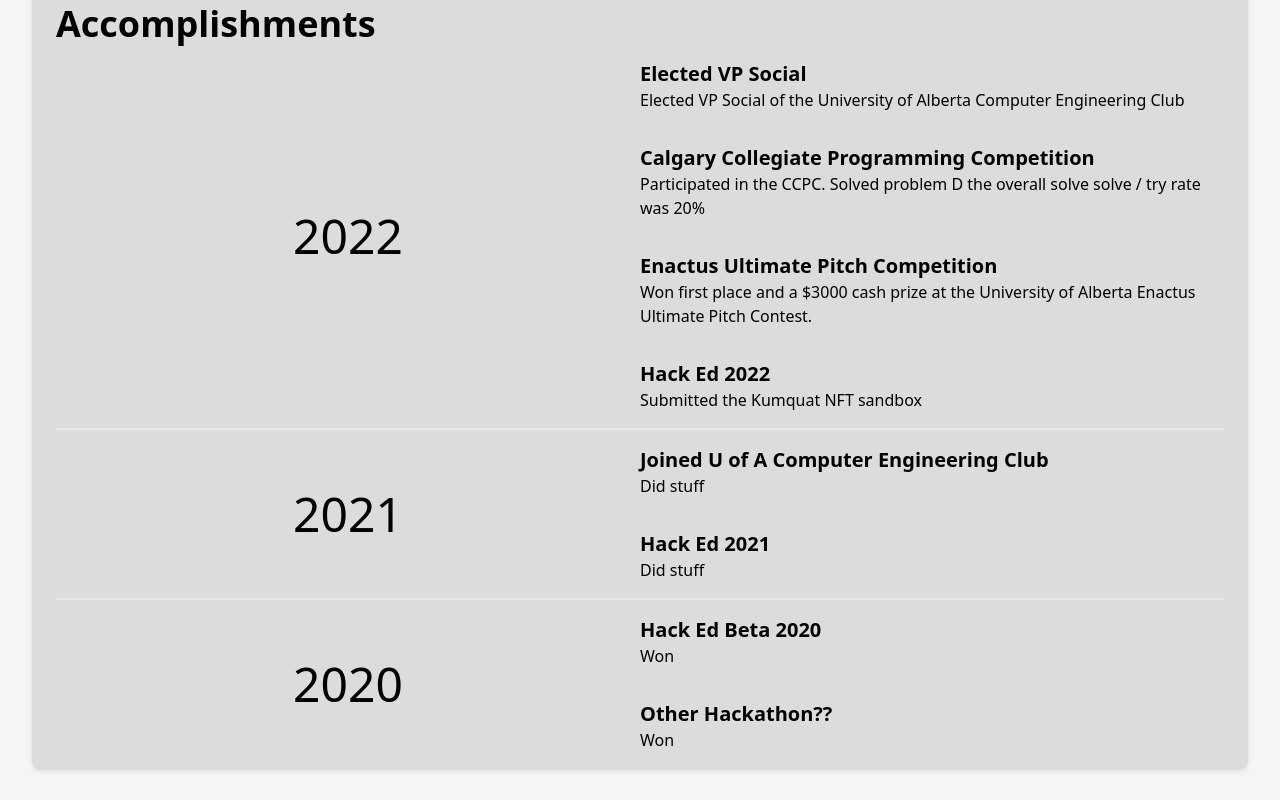
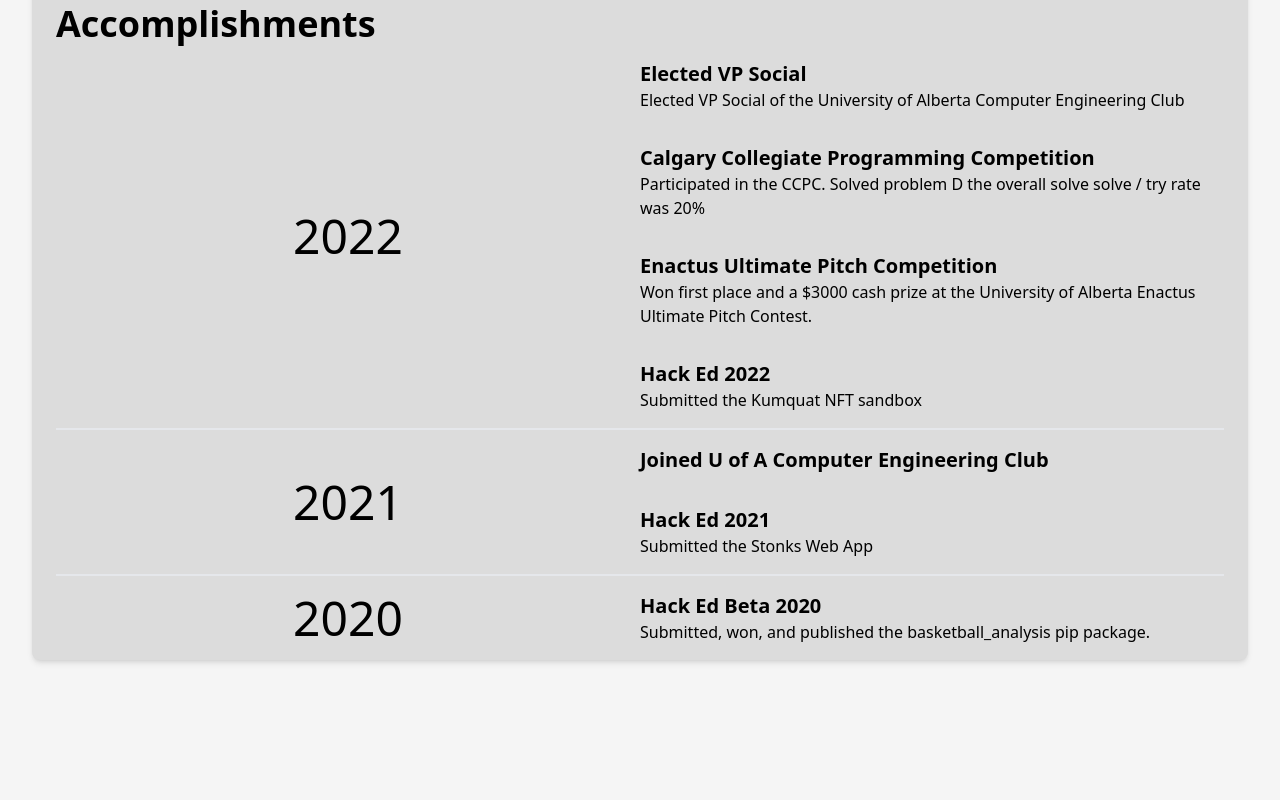
Before and after one commit to ArjunMehta01/personal_site_2, a React app: page /work in a window 1280 px wide. Shown: the part 716-1516 px from the top of the page. After the commit the page ends 1408 px from the top, so only its background shows below. Built offline with nearby package versions, Linux system fonts and the light colour scheme.

Commit message:
Update Work.js

```diff
--- a/src/pages/Work.js
+++ b/src/pages/Work.js
@@ -90,11 +90,9 @@
                                 <Year className="text-5xl">2021</Year>
                             </div>
                             <div>
-                                <Event name="Joined U of A Computer Engineering Club">
-                                    Did stuff
-                                </Event>
+                                <Event name="Joined U of A Computer Engineering Club"></Event>
                                 <Event name="Hack Ed 2021">
-                                    Did stuff
+                                    Submitted the Stonks Web App
                                 </Event>
                             </div>
                             {/* what else do */}
@@ -105,10 +103,7 @@
                             </div>
                             <div>
                                 <Event name="Hack Ed Beta 2020">
-                                    Won
-                                </Event>
-                                <Event name="Other Hackathon??">
-                                    Won
+                                    Submitted, won, and published the basketball_analysis pip package.
                                 </Event>
                             </div>
                     </Accomps>
```
